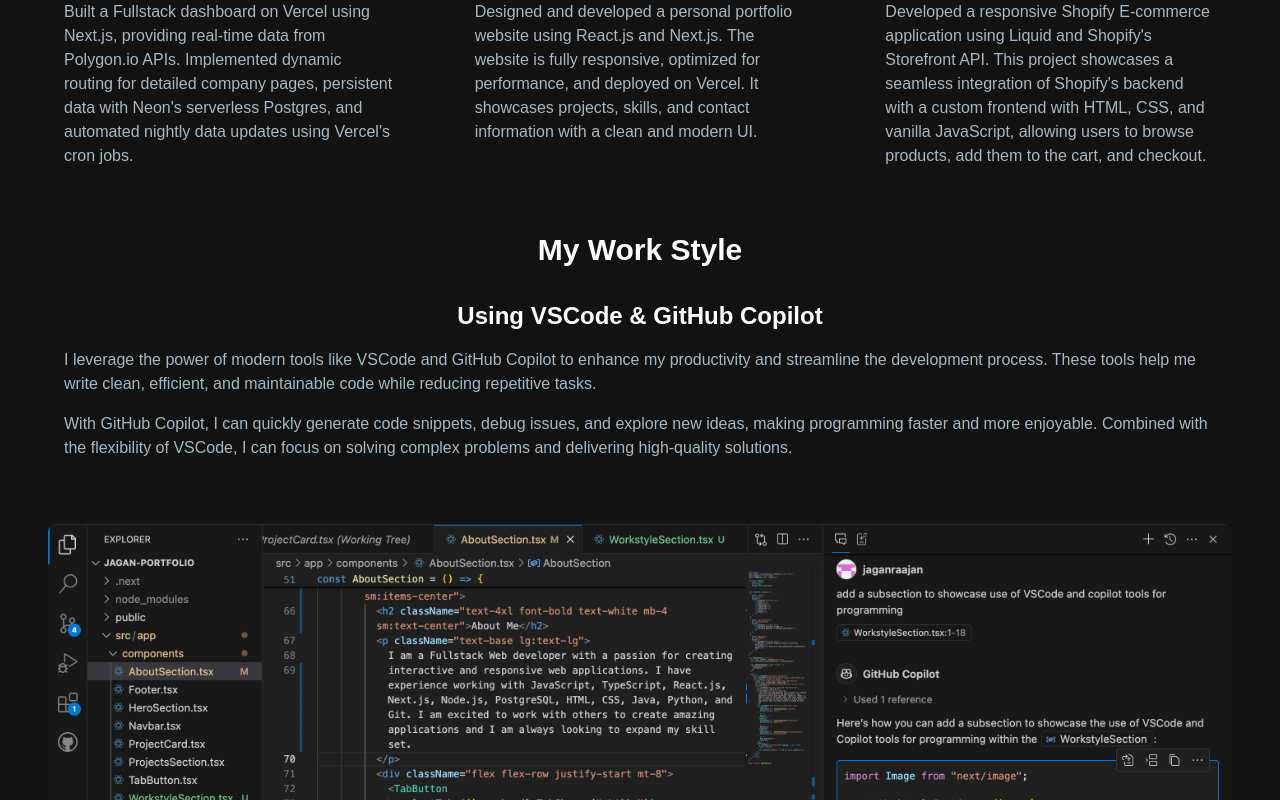
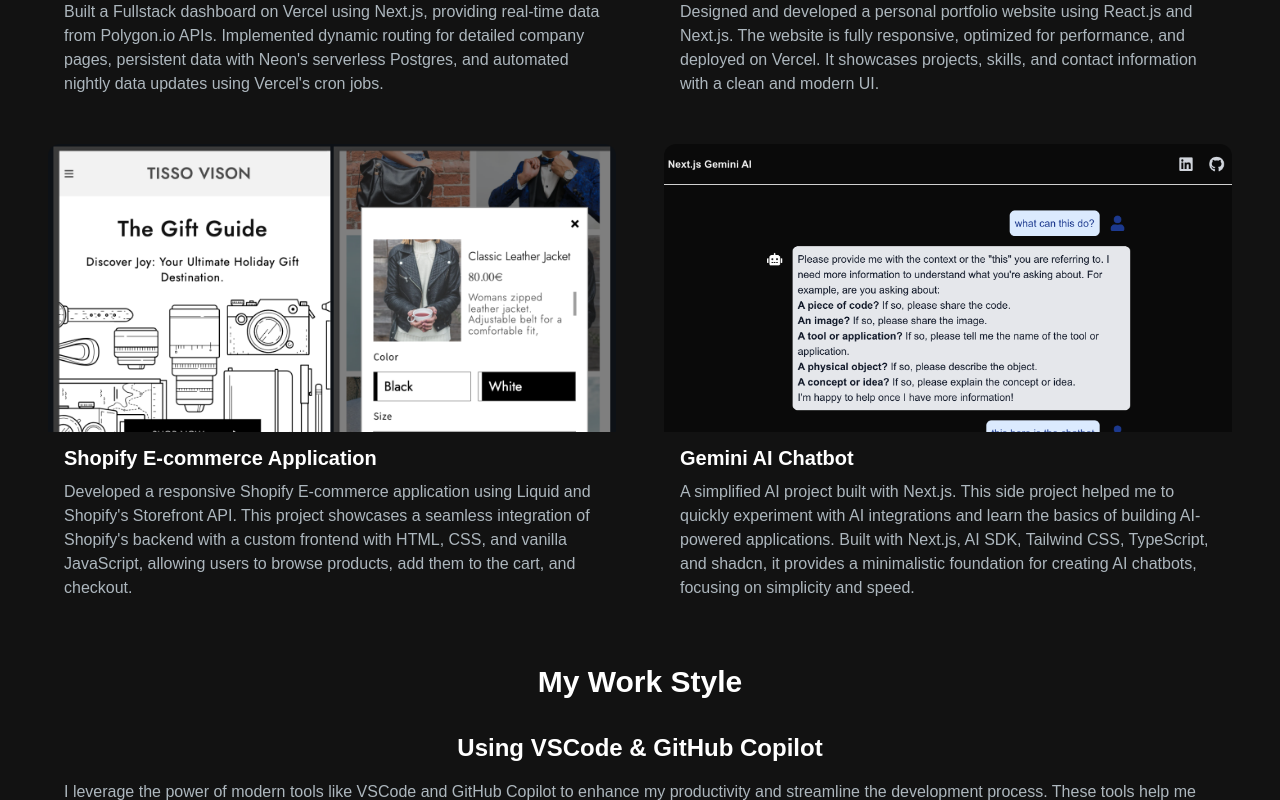
Before and after one commit to jaganraajan/jagan-portfolio, a Next.js app: page / in a window 1280 px wide. Shown: the part 1684-2484 px from the top of the page. Built offline with nearby package versions, Linux system fonts and the light colour scheme.

Commit message:
add gemini chatbot project to ProjectsSection component

```diff
--- a/src/app/components/ProjectsSection.tsx
+++ b/src/app/components/ProjectsSection.tsx
@@ -30,7 +30,16 @@
         tag: ["All", "Web"],
         gitUrl: "https://github.com/jaganraajan/Jagadeeshwaran-RajaUmashankar/",
         previewUrl: "https://github.com/jaganraajan/Jagadeeshwaran-RajaUmashankar/",
-    }
+    },
+    {
+      id: 4,
+      title: "Gemini AI Chatbot",
+      description: "A simplified AI project built with Next.js. This side project helped me to quickly experiment with AI integrations and learn the basics of building AI-powered applications. Built with Next.js, AI SDK, Tailwind CSS, TypeScript, and shadcn, it provides a minimalistic foundation for creating AI chatbots, focusing on simplicity and speed.",
+      image: "/images/projects/4.png",
+      tag: ["All", "AI", "Web"],
+      gitUrl: "https://github.com/jaganraajan/ai-lite-nextjs",
+      previewUrl: "https://chatbot-lite-nextjs.vercel.app/",
+    },
 ];
 
 const ProjectsSection = () => {
@@ -47,7 +56,7 @@
       <h2 className="text-center text-4xl font-bold text-white mt-4 mb-8 md:mb-12">
         My Projects
       </h2>
-      <ul ref={ref} className="grid md:grid-cols-3 gap-8 md:gap-12">
+      <ul ref={ref} className="grid md:grid-cols-2 gap-8 md:gap-12">
         {projectsData.map((project, index) => (
           <motion.li
             key={index}
```
Also changed, not shown: public/images/projects/4.png (added).
